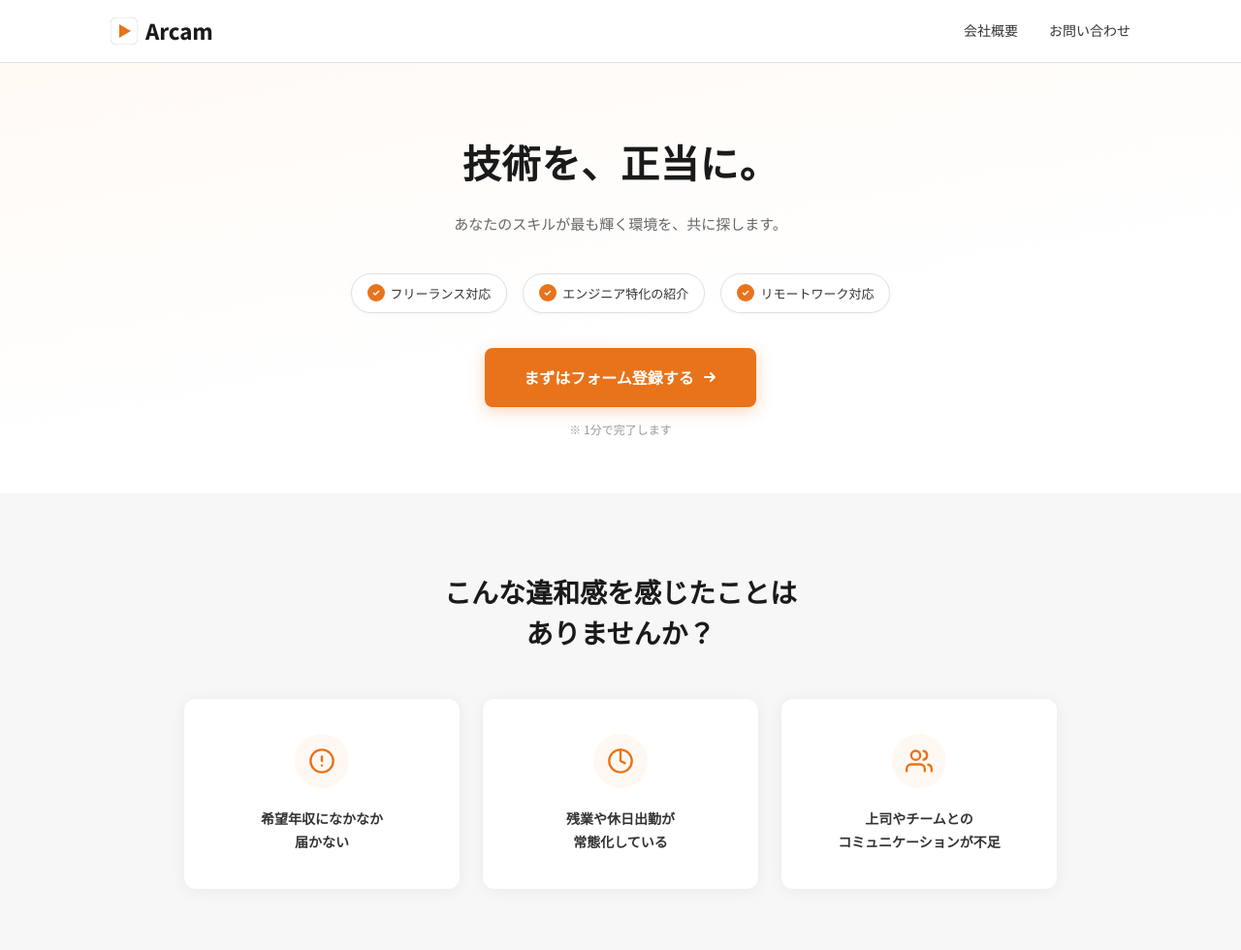
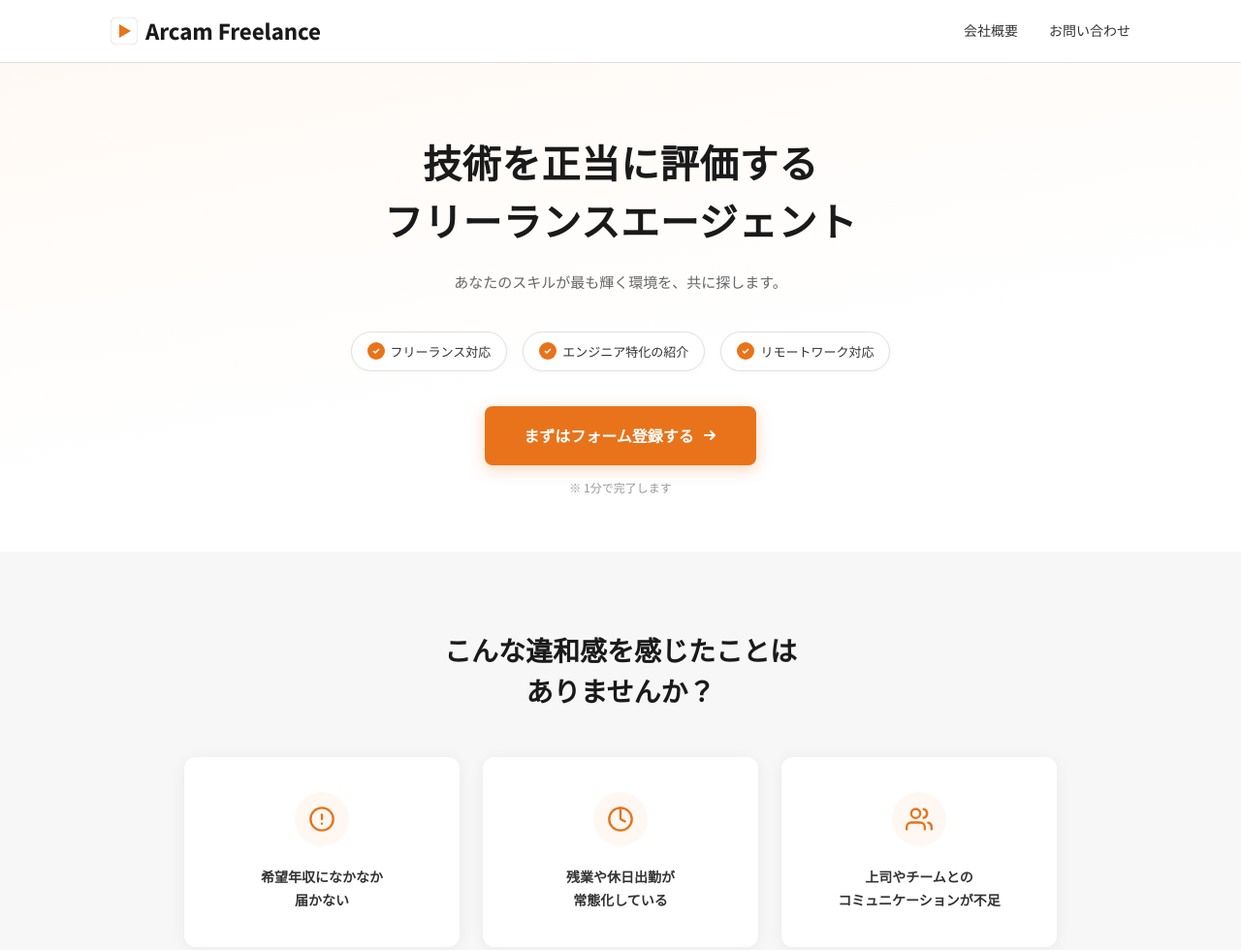
Before and after one commit to arcam-inc/arcam_freelance_lp, a plain HTML site: page index.html in a window 1280 px wide. Shown: the top 980 px of the page at 97% size. Drawn offline with Linux system fonts and the light colour scheme.

Commit message:
Update index.html

```diff
--- a/index.html
+++ b/index.html
@@ -3,7 +3,7 @@
 <head>
 <meta charset="UTF-8">
 <meta name="viewport" content="width=device-width, initial-scale=1.0">
-<title>Arcam - 技術を、正当に。</title>
+<title>Arcam Freelance - 技術を正当に評価するフリーランスエージェント</title>
 <link rel="preconnect" href="https://fonts.googleapis.com">
 <link href="https://fonts.googleapis.com/css2?family=Noto+Sans+JP:wght@400;500;600;700;800;900&display=swap" rel="stylesheet">
 <style>
@@ -715,12 +715,12 @@ a {
 <!-- HEADER -->
 <header class="header">
   <div class="header-inner">
-    <a href="https://arcam.co.jp/" class="logo">
+    <a href="#top" class="logo">
       <svg class="logo-icon" viewBox="0 0 28 28" fill="none" xmlns="http://www.w3.org/2000/svg">
         <rect width="28" height="28" rx="6" fill="#FFFFFF" stroke="#E0E0E0" stroke-width="1"/>
         <path d="M9 7L21 14L9 21V7Z" fill="#E8731A"/>
       </svg>
-      Arcam
+      Arcam Freelance
     </a>
     <nav class="nav">
       <a href="https://arcam.co.jp/about-us">会社概要</a>
@@ -730,10 +730,11 @@ a {
 </header>
 
 <!-- HERO -->
-<section class="hero">
+<section class="hero" id="top">
   <div class="hero-inner fade-in">
     <h1>
-      <span>技術を、正当に。</span>
+      <span>技術を正当に評価する</span>
+      <span>フリーランスエージェント</span>
     </h1>
     <p class="hero-sub">あなたのスキルが最も輝く環境を、共に探します。</p>
 
```
